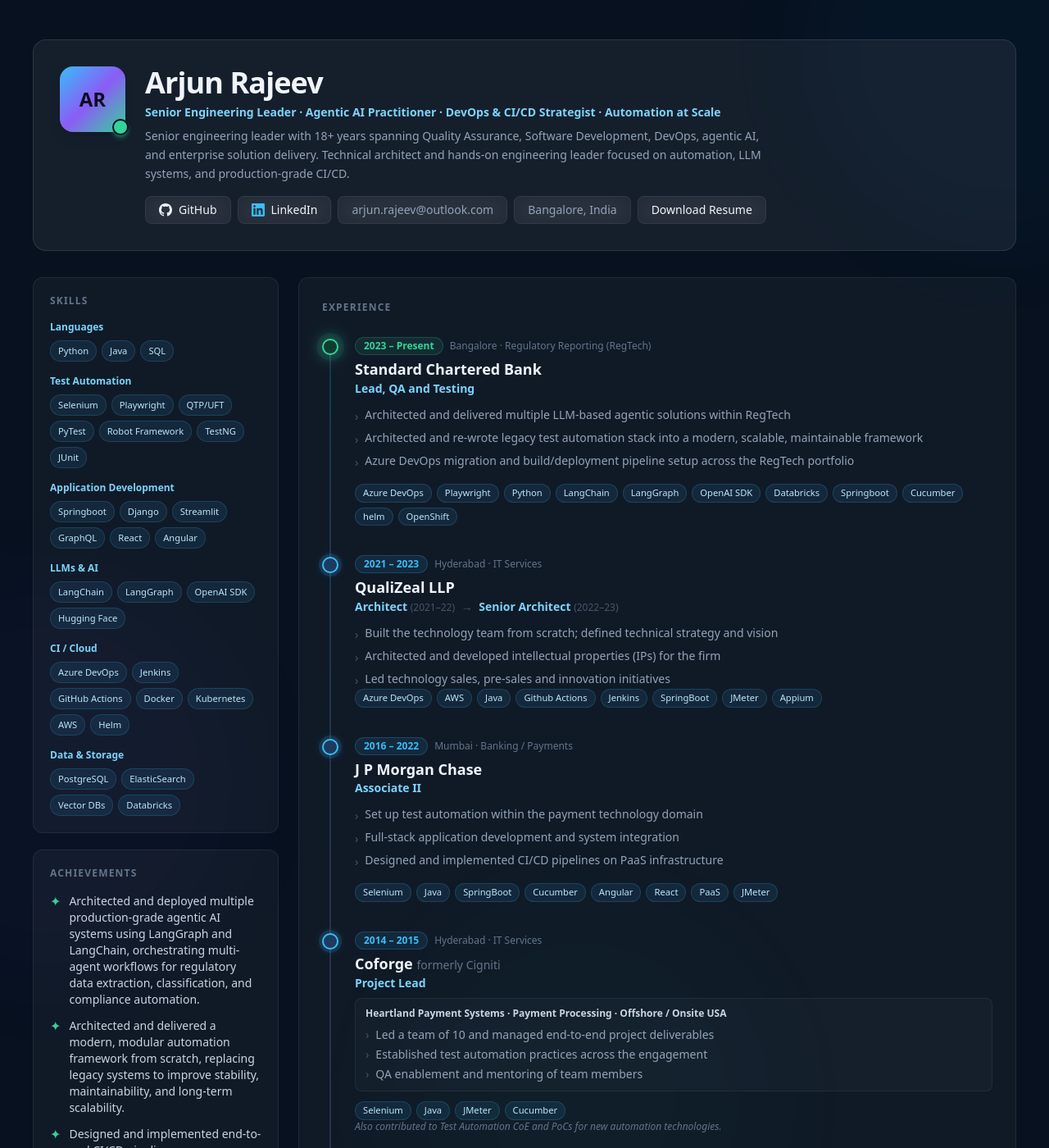
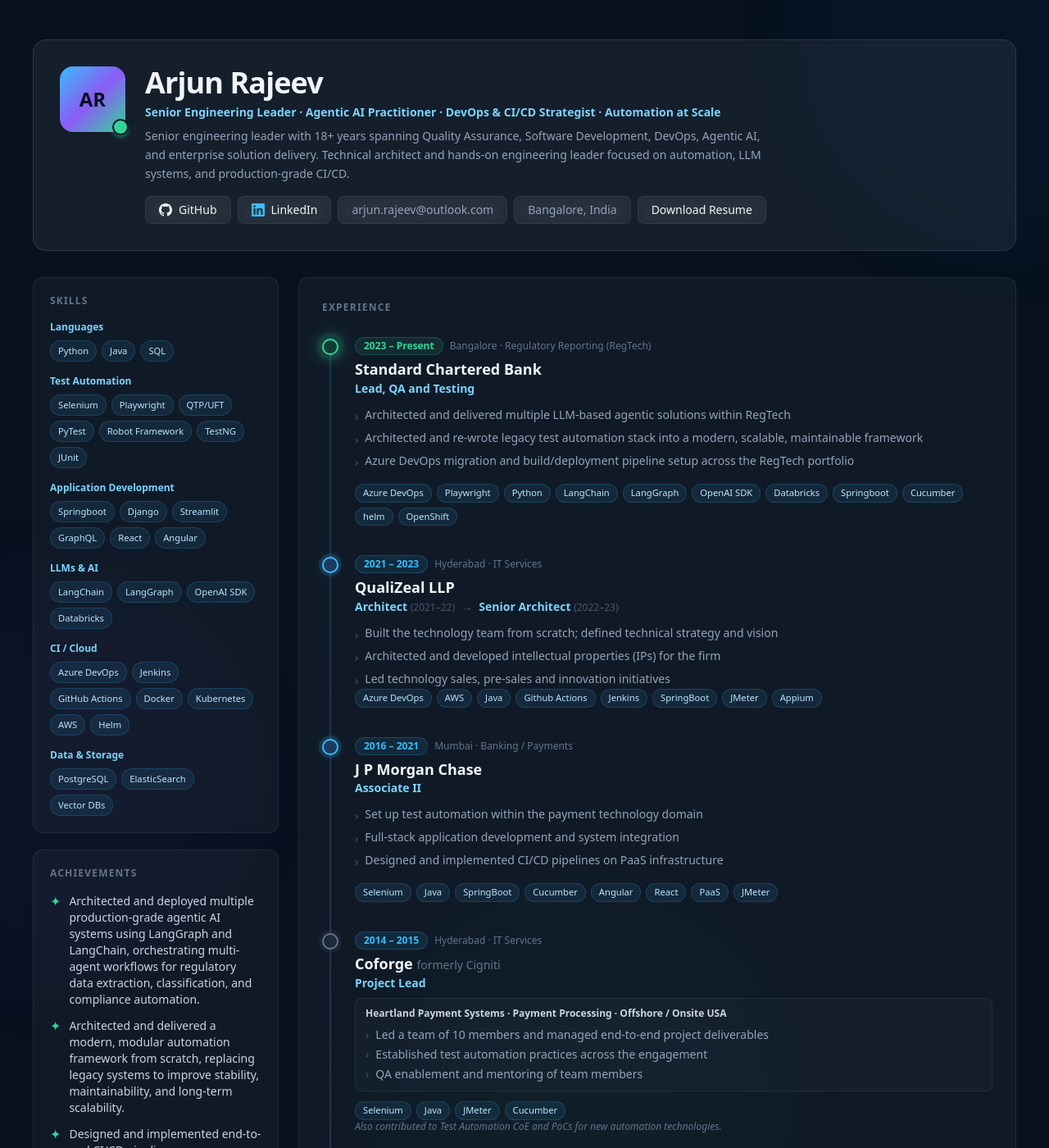
Before and after one commit to arjunrajeev/arjunrajeev.github.io, a Jekyll site: the page index.html, which Jekyll copies as it is, in a window 1280 px wide and 1400 px high. Shown: the whole window at 82% size. Built offline with Jekyll 4.4.1, drawn with Linux system fonts in a browser that asks for light colours; nearby versions of some CDN libraries; some of the changed text lies outside the part shown.

Commit message:
final updates to contents

```diff
--- a/index.html
+++ b/index.html
@@ -295,7 +295,7 @@
             </p>
             <p class="text-slate-400 text-sm leading-relaxed max-w-3xl">
               Senior engineering leader with 18+ years spanning Quality Assurance, Software Development, DevOps,
-              agentic AI, and enterprise solution delivery. Technical architect and hands-on engineering leader
+              Agentic AI, and enterprise solution delivery. Technical architect and hands-on engineering leader
               focused on automation, LLM systems, and production-grade CI/CD.
             </p>
             <div class="mt-4 flex flex-wrap gap-2 text-sm">
@@ -363,7 +363,7 @@
               <p class="text-sky-300 font-semibold text-xs mb-2">LLMs &amp; AI</p>
               <div class="flex flex-wrap gap-1.5">
                 <span class="tag">LangChain</span><span class="tag">LangGraph</span>
-                <span class="tag">OpenAI SDK</span><span class="tag">Hugging Face</span>
+                <span class="tag">OpenAI SDK</span><span class="tag">Databricks</span>
               </div>
             </div>
 
@@ -380,7 +380,7 @@
               <p class="text-sky-300 font-semibold text-xs mb-2">Data &amp; Storage</p>
               <div class="flex flex-wrap gap-1.5">
                 <span class="tag">PostgreSQL</span><span class="tag">ElasticSearch</span>
-                <span class="tag">Vector DBs</span><span class="tag">Databricks</span>
+                <span class="tag">Vector DBs</span>
               </div>
             </div>
 
@@ -405,7 +405,7 @@
             </li>
             <li class="flex gap-2.5">
               <span class="text-emerald-400 mt-0.5 flex-shrink-0 text-base leading-none">✦</span>
-              <span>Built and scaled engineering teams from small project units into a large delivery organizations, establishing Centers of Excellence in QA and automation.</span>
+              <span>Built and scaled engineering teams from small project units into large delivery organizations, establishing Centers of Excellence in QA and automation.</span>
             </li>
             <li class="flex gap-2.5">
               <span class="text-emerald-400 mt-0.5 flex-shrink-0 text-base leading-none">✦</span>
@@ -419,12 +419,12 @@
           <h2 class="text-xs font-bold uppercase tracking-widest text-slate-500 mb-4">Education</h2>
           <div class="space-y-4 text-sm">
             <div>
-              <p class="text-slate-100 font-semibold">M.Tech — AIML</p>
+              <p class="text-slate-100 font-semibold">M.Tech — Artificial Intelligence and Machine Learning</p>
               <p class="text-slate-400 mt-0.5">BITS Pilani, Rajasthan</p>
               <p class="text-sky-400 text-xs mt-1">2024 – 2026</p>
             </div>
             <div class="border-t border-white/[0.05] pt-4">
-              <p class="text-slate-100 font-semibold">B.Tech — Bio Medical Engineering</p>
+              <p class="text-slate-100 font-semibold">B.Tech — Biomedical Engineering</p>
               <p class="text-slate-400 mt-0.5">University of Calicut, Kerala</p>
               <p class="text-sky-400 text-xs mt-1">2003 – 2007</p>
             </div>
@@ -512,7 +512,7 @@
                 <div class="flex-shrink-0 pt-0.5"><div class="dot"></div></div>
                 <div class="flex-1 min-w-0">
                   <div class="flex flex-wrap items-center gap-2 mb-1.5">
-                    <span class="text-xs font-bold text-sky-400 bg-sky-400/10 border border-sky-400/20 px-2.5 py-0.5 rounded-full">2016 – 2022</span>
+                    <span class="text-xs font-bold text-sky-400 bg-sky-400/10 border border-sky-400/20 px-2.5 py-0.5 rounded-full">2016 – 2021</span>
                     <span class="text-xs text-slate-500">Mumbai · Banking / Payments</span>
                   </div>
                   <h3 class="text-lg font-bold leading-tight">J P Morgan Chase</h3>
@@ -532,7 +532,7 @@
 
               <!-- ── Coforge ── -->
               <div class="relative flex gap-5 pb-9">
-                <div class="flex-shrink-0 pt-0.5"><div class="dot"></div></div>
+                <div class="flex-shrink-0 pt-0.5"><div class="dot dot-early"></div></div>
                 <div class="flex-1 min-w-0">
                   <div class="flex flex-wrap items-center gap-2 mb-1.5">
                     <span class="text-xs font-bold text-sky-400 bg-sky-400/10 border border-sky-400/20 px-2.5 py-0.5 rounded-full">2014 – 2015</span>
@@ -543,7 +543,7 @@
                   <div class="client-card mb-3">
                     <p class="text-xs font-semibold text-slate-300 mb-2">Heartland Payment Systems · Payment Processing · Offshore / Onsite USA</p>
                     <ul class="text-sm text-slate-400 space-y-1">
-                      <li class="flex gap-2"><span class="text-slate-600 flex-shrink-0">›</span><span>Led a team of 10 and managed end-to-end project deliverables</span></li>
+                      <li class="flex gap-2"><span class="text-slate-600 flex-shrink-0">›</span><span>Led a team of 10 members and managed end-to-end project deliverables</span></li>
                       <li class="flex gap-2"><span class="text-slate-600 flex-shrink-0">›</span><span>Established test automation practices across the engagement</span></li>
                       <li class="flex gap-2"><span class="text-slate-600 flex-shrink-0">›</span><span>QA enablement and mentoring of team members</span></li>
                     </ul>
@@ -558,10 +558,10 @@
 
               <!-- ── NTT DATA ── -->
               <div class="relative flex gap-5 pb-9">
-                <div class="flex-shrink-0 pt-0.5"><div class="dot"></div></div>
+                <div class="flex-shrink-0 pt-0.5"><div class="dot dot-early"></div></div>
                 <div class="flex-1 min-w-0">
                   <div class="flex flex-wrap items-center gap-2 mb-1.5">
-                    <span class="text-xs font-bold text-sky-400 bg-sky-400/10 border border-sky-400/20 px-2.5 py-0.5 rounded-full">2010 – 2015</span>
+                    <span class="text-xs font-bold text-sky-400 bg-sky-400/10 border border-sky-400/20 px-2.5 py-0.5 rounded-full">2010 – 2014</span>
                     <span class="text-xs text-slate-500">Bangalore · IT Services</span>
                   </div>
                   <h3 class="text-lg font-bold leading-tight">NTT DATA <span class="text-slate-500 font-normal text-sm">formerly Keane</span></h3>
@@ -594,7 +594,7 @@
 
               <!-- ── WIPRO ── -->
               <div class="relative flex gap-5 pb-9">
-                <div class="flex-shrink-0 pt-0.5"><div class="dot"></div></div>
+                <div class="flex-shrink-0 pt-0.5"><div class="dot dot-early"></div></div>
                 <div class="flex-1 min-w-0">
                   <div class="flex flex-wrap items-center gap-2 mb-1.5">
                     <span class="text-xs font-bold text-sky-400 bg-sky-400/10 border border-sky-400/20 px-2.5 py-0.5 rounded-full">2008 – 2010</span>
```
